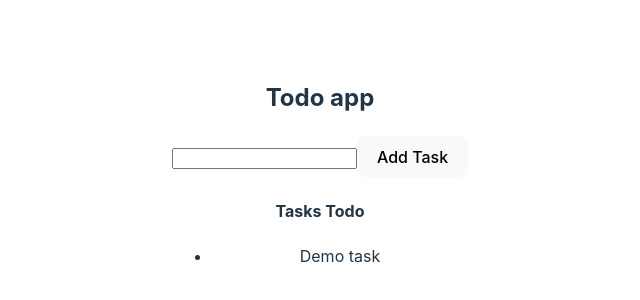
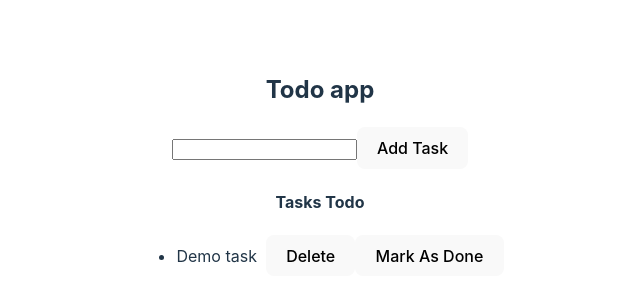
Before and after one commit to prakhar531/Redux-Todo-List, a React (Vite) app: page / in a window 1280 px wide. Shown: the part 228-528 px from the top of the page, without its empty margins (320-960 px from the left). Built offline with nearby package versions, Linux system fonts and the light colour scheme.

Commit message:
Redux-Delete and markAs done feature in todo

```diff
--- a/src/components/AddForm.jsx
+++ b/src/components/AddForm.jsx
@@ -4,7 +4,7 @@ import { addTodo } from "../features/todo/todoSlice";
 
 export default function AddForm() {
     const [task, setTask] = useState("");
-    const dispatch = useDispatch(); ("");
+    const dispatch = useDispatch();
 
     const submitHandler = (e) => {
         e.preventDefault();
--- a/src/components/Todo.jsx
+++ b/src/components/Todo.jsx
@@ -1,8 +1,18 @@
 import { useSelector } from "react-redux";
 import AddForm from "./AddForm";
+import { useDispatch } from "react-redux";
+import { deleteTodo, markAsDone } from "../features/todo/todoSlice";
 
 export default function Todo() {
     const todos = useSelector((state) => state.todos);
+    const dispatch = useDispatch();
+
+    const clickHandler = (id) => {
+        dispatch(deleteTodo(id));
+    }
+    const clickDone = (id) => {
+        dispatch(markAsDone(id));
+    }
     return (
         <div>
             <h2>Todo app</h2>
@@ -12,7 +22,11 @@ export default function Todo() {
                 {
                     todos.map((todo) => (
                         <li key={todo.id}>
-                            {todo.task}
+                            <span style={todo.isDone ? { textDecorationLine: "line-through" } : {}}>
+                                {todo.task}
+                            </span>&nbsp;&nbsp;
+                            <button onClick={() => clickHandler(todo.id)}>Delete</button>
+                            <button onClick={() => clickDone(todo.id)}>Mark As Done</button>
                         </li>
                     ))
                 }
--- a/src/features/todo/todoSlice.js
+++ b/src/features/todo/todoSlice.js
@@ -25,7 +25,7 @@ export const todoSlice = createSlice({
 
         markAsDone: (state, action) => {
             state.todos = state.todos.map((todo) => {
-                if (todo.id === action.payload) {
+                if (todo.id == action.payload) {
                     todo.isDone = true;
                 }
             })
```
